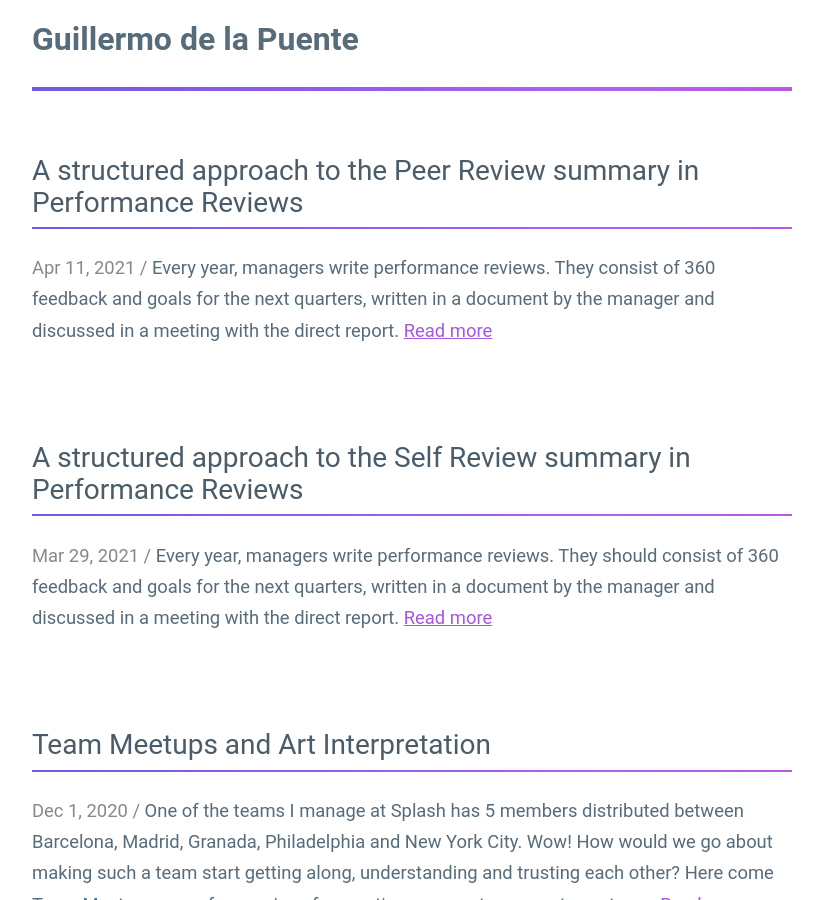
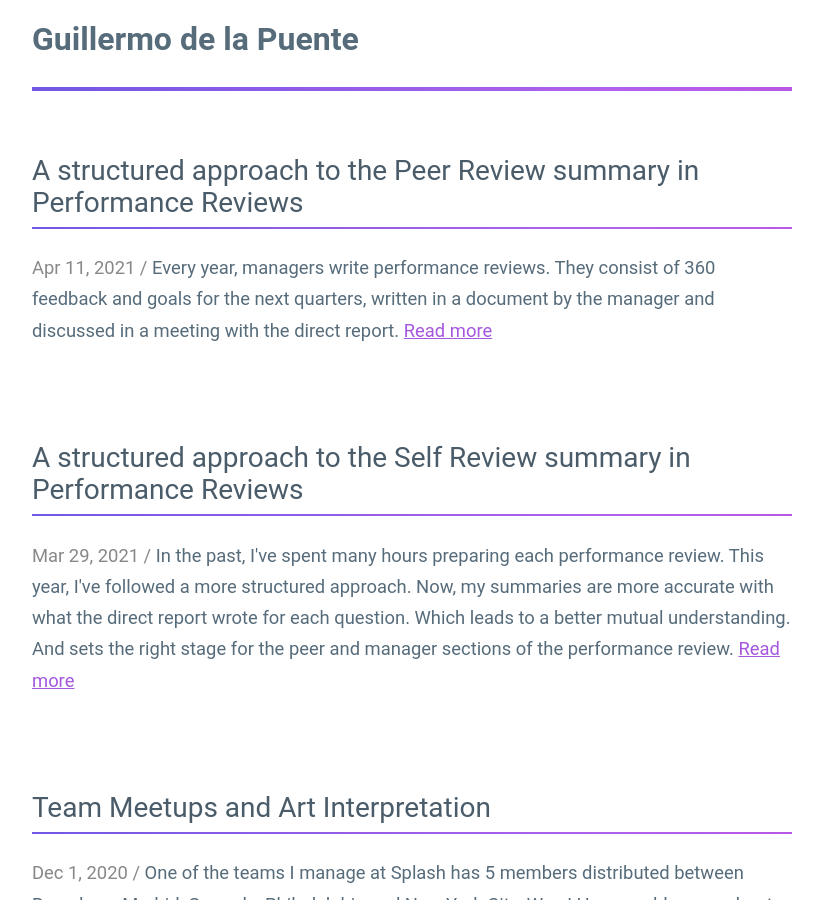
Before and after one commit to guillermodlpa/site, a Jekyll site: the page built from blog.html, in a window 1280 px wide and 900 px high. Shown: the whole window, without its empty margins (228-1051 px from the left). Built offline with Jekyll 4.4.1, drawn with Linux system fonts in a browser that asks for light colours.

Commit message:
Updated Structured Approach Self Review In Performance Reviews

```diff
--- a/_posts/2021-03-29-structured-approach-self-review-in-performance-reviews.markdown
+++ b/_posts/2021-03-29-structured-approach-self-review-in-performance-reviews.markdown
@@ -1,6 +1,11 @@
 ---
 title: A structured approach to the Self Review summary in Performance Reviews
 date: 2021-03-29 10:00:00 Z
+excerpt: In the past, I've spent many hours preparing each performance review. This
+  year, I've followed a more structured approach. Now, my summaries are more accurate
+  with what the direct report wrote for each question. Which leads to a better mutual
+  understanding. And sets the right stage for the peer and manager sections of the
+  performance review.
 ---
 
 Every year, managers write performance reviews. They should consist of 360 feedback and goals for the next quarters, written in a document by the manager and discussed in a meeting with the direct report.
```
